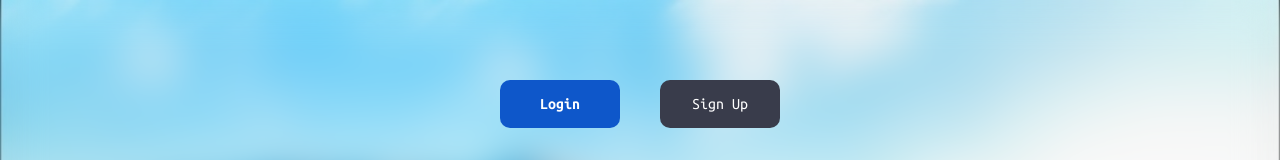
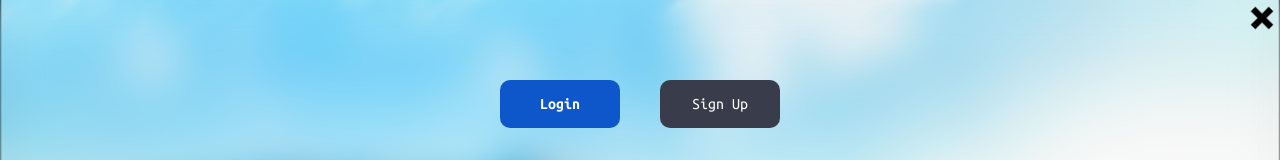
Before and after one commit to raisfeld-ori/Ksed, a React (Vite) app: page / in a window 1280 px wide. Shown: the top 160 px of the page. Built offline with nearby package versions, Linux system fonts and the light colour scheme.

Commit message:
added temp close icon will be changed and worked more on

```diff
--- a/src/pages/login/login.css
+++ b/src/pages/login/login.css
@@ -586,3 +586,21 @@ li {
   99.99% { margin-top: 0px; }
   100% { margin-top: -450px; }
 }
+
+
+.ignore{
+  position: absolute;
+  top: 0;
+  right: 0;
+  margin-top: 0px;
+}
+
+.ignore img {
+  width: 4.5svh;
+  height: 4.5svh;
+}
+
+.ignore img:hover{
+  width: 5svh;
+  height: 5svh;
+}
--- a/src/pages/login/login.tsx
+++ b/src/pages/login/login.tsx
@@ -3,6 +3,8 @@ import { useState } from 'react';
 import { invoke } from '@tauri-apps/api';
 import { useNavigate } from 'react-router-dom';
 import noenemies from '../main_page/assets/nature.jpg';
+import exiticon from '../main_page/assets/x_icon.png';
+
 
 function login(){
     const [name, setname] = useState("");
@@ -22,6 +24,9 @@ function login(){
     }
 
         return <div id='background' onContextMenu={e => e.preventDefault()}>
+            <button className='ignore' onClick={async () => {await invoke('close_app', {});}}>
+                <img src={exiticon} alt="" />
+            </button>
                         <button className='upperbutton' aria-current={true} onClick={() => navigate("/", {state: {name, password}})}>Login</button>
             <button className='upperbutton' aria-current={false} onClick={() => navigate("/signup", {state: {name, password}})}>Sign Up</button>
         <img className='IhaveNoEnemys' src={noenemies} alt="backgroundimg" />
--- a/src/pages/login/signup.tsx
+++ b/src/pages/login/signup.tsx
@@ -3,6 +3,8 @@ import { useState } from 'react';
 import { useNavigate } from 'react-router-dom';
 import { invoke } from '@tauri-apps/api';
 import noenemies from '../main_page/assets/nature2.jpg';
+import exiticon from '../main_page/assets/x_icon.png';
+
 
 
 function Login() {
@@ -25,7 +27,9 @@ function Login() {
 
     return (
         <div id='background' onContextMenu={e => e.preventDefault()}>
-
+            <button className='ignore' onClick={async () => {await invoke('close_app', {});}}>
+                <img src={exiticon} alt="" />
+            </button>
             <button className='upperbutton' aria-current={false} onClick={() => navigate("/", {state: {name, password}})}>Login</button>
             <button className='upperbutton' aria-current={true} onClick={() => navigate("/signup", {state: {name, password}})}>Sign Up</button>
             <img className='IhaveNoEnemys' src={noenemies} alt="backgroundimg" />
```
Also changed, not shown: src/pages/main_page/assets/x_icon.png (added).
